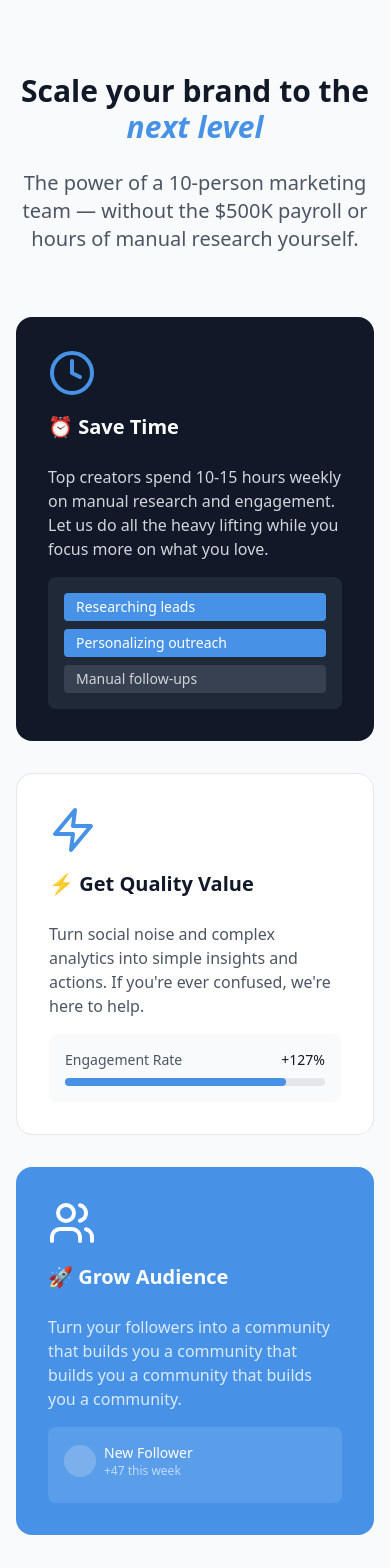
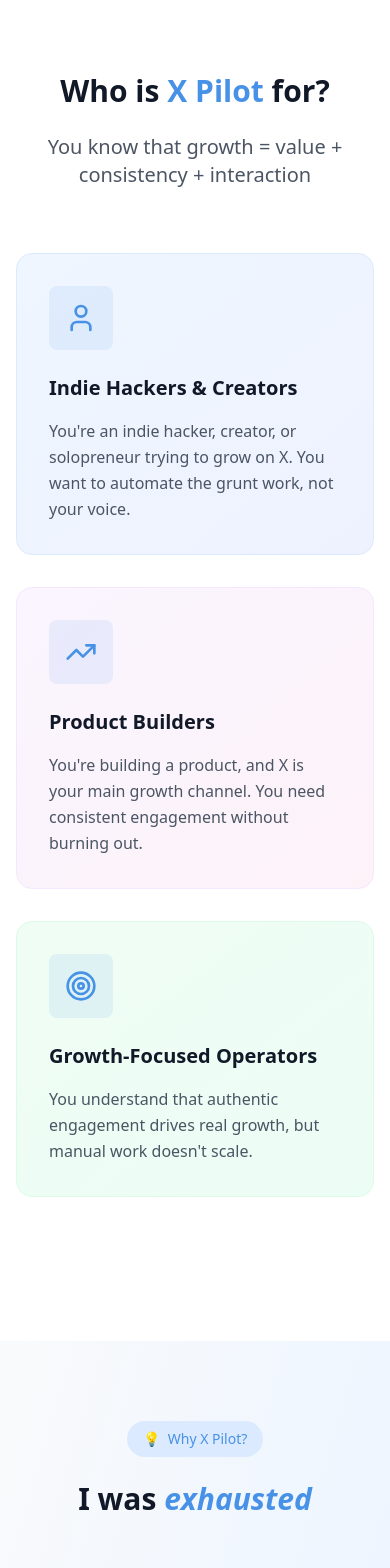
Before and after one commit to ThawingX/XPilot-landing, a React (Vite) app: page / in a window 390 px wide. Shown: the part 4040-5608 px from the top of the page. Built offline with nearby package versions, Linux system fonts and the light colour scheme.

Commit message:
feat： why  who

```diff
--- a/src/App.tsx
+++ b/src/App.tsx
@@ -666,6 +666,102 @@
           </div>
         </section>
 
+        {/* Who is X Pilot for Section */}
+        <section className="py-20 bg-white">
+          <div className="px-4 mx-auto max-w-7xl sm:px-6 lg:px-8">
+            <div className="mb-16 text-center">
+              <h2 className="mb-6 text-3xl font-bold text-gray-900 md:text-5xl">
+                Who is <span className="text-[#4792E6]">X Pilot</span> for?
+              </h2>
+              <p className="mx-auto max-w-3xl text-xl text-gray-600 mb-8">
+                You know that growth = value + consistency + interaction
+              </p>
+            </div>
+
+            <div className="grid gap-8 md:grid-cols-3 mb-16">
+              <div className="p-8 bg-gradient-to-br from-blue-50 to-indigo-50 rounded-2xl border border-blue-100 card-hover">
+                <div className="bg-[#4792E6]/10 p-4 rounded-lg w-fit mb-6">
+                  <User className="h-8 w-8 text-[#4792E6]" />
+                </div>
+                <h3 className="mb-4 text-xl font-semibold text-gray-900">Indie Hackers & Creators</h3>
+                <p className="leading-relaxed text-gray-600">
+                  You're an indie hacker, creator, or solopreneur trying to grow on X. You want to automate the grunt work, not your voice.
+                </p>
+              </div>
+
+              <div className="p-8 bg-gradient-to-br from-purple-50 to-pink-50 rounded-2xl border border-purple-100 card-hover">
+                <div className="bg-[#4792E6]/10 p-4 rounded-lg w-fit mb-6">
+                  <TrendingUp className="h-8 w-8 text-[#4792E6]" />
+                </div>
+                <h3 className="mb-4 text-xl font-semibold text-gray-900">Product Builders</h3>
+                <p className="leading-relaxed text-gray-600">
+                  You're building a product, and X is your main growth channel. You need consistent engagement without burning out.
+                </p>
+              </div>
+
+              <div className="p-8 bg-gradient-to-br from-green-50 to-emerald-50 rounded-2xl border border-green-100 card-hover">
+                <div className="bg-[#4792E6]/10 p-4 rounded-lg w-fit mb-6">
+                  <Target className="h-8 w-8 text-[#4792E6]" />
+                </div>
+                <h3 className="mb-4 text-xl font-semibold text-gray-900">Growth-Focused Operators</h3>
+                <p className="leading-relaxed text-gray-600">
+                  You understand that authentic engagement drives real growth, but manual work doesn't scale.
+                </p>
+              </div>
+            </div>
+          </div>
+        </section>
+
+        {/* Why X Pilot Section */}
+        <section className="py-20 bg-gradient-to-br from-gray-50 via-blue-50 to-indigo-50">
+          <div className="px-4 mx-auto max-w-7xl sm:px-6 lg:px-8">
+            <div className="mb-16 text-center">
+              <div className="inline-flex items-center gap-2 px-4 py-2 mb-6 text-sm font-medium text-[#4792E6] bg-blue-100 rounded-full">
+                <span>💡</span>
+                <span>Why X Pilot?</span>
+              </div>
+              <h2 className="mb-6 text-3xl font-bold text-gray-900 md:text-5xl">
+                I was <span className="text-[#4792E6] italic">exhausted</span>
+              </h2>
+            </div>
+
+            <div className="mx-auto max-w-4xl">
+              <div className="p-8 mb-8 bg-white rounded-2xl border border-gray-200 shadow-lg">
+                <p className="mb-6 text-lg leading-relaxed text-gray-700">
+                  Running my X account meant writing posts, replying to comments, engaging with others, and sending DMs — every day, all day.
+                  The more time I spent, the harder it was to stay consistent and get results.
+                </p>
+                <p className="mb-6 text-lg leading-relaxed text-gray-700">
+                  AI was powerful, but what I needed was:
+                </p>
+                <div className="p-6 mb-6 bg-gradient-to-r from-[#4792E6]/10 to-blue-100 rounded-xl border-l-4 border-[#4792E6]">
+                  <p className="text-lg font-semibold text-gray-900">
+                    A tool that connects strategy + content + interaction — all in one loop.
+                  </p>
+                </div>
+                <p className="mb-6 text-lg leading-relaxed text-gray-700">
+                  So I built it:
+                </p>
+                <div className="p-6 mb-6 bg-gradient-to-r from-[#4792E6] to-blue-600 rounded-xl text-white">
+                  <p className="text-lg font-semibold text-center">
+                    X Pilot = Content Engine + AI Replies + Scheduling + Growth Strategy
+                  </p>
+                </div>
+                <div className="grid gap-4 md:grid-cols-2">
+                  <div className="p-4 bg-red-50 rounded-lg border border-red-200">
+                    <p className="text-sm font-medium text-red-800 mb-2">❌ It's NOT for "ghostwriting"</p>
+                    <p className="text-sm text-red-700">Generic AI content that sounds robotic</p>
+                  </div>
+                  <div className="p-4 bg-green-50 rounded-lg border border-green-200">
+                    <p className="text-sm font-medium text-green-800 mb-2">✅ It's FOR authentic scaling</p>
+                    <p className="text-sm text-green-700">People who want to own their vibe and scale their voice — without doing everything manually</p>
+                  </div>
+                </div>
+              </div>
+            </div>
+          </div>
+        </section>
+
         {/* Benefits Section */}
         <section className="py-20 bg-gray-50">
           <div className="px-4 mx-auto max-w-7xl sm:px-6 lg:px-8">
@@ -677,6 +773,17 @@
               <p className="mx-auto max-w-3xl text-xl text-gray-600">
                 The power of a 10-person marketing team — without the $500K payroll or hours of manual research yourself.
               </p>
+              <div className="flex justify-center items-center gap-4 mt-8">
+                <div className="px-4 py-2 bg-white rounded-full border border-gray-200 shadow-sm">
+                  <span className="text-sm font-medium text-gray-600">🎯 Strategic Growth</span>
+                </div>
+                <div className="px-4 py-2 bg-white rounded-full border border-gray-200 shadow-sm">
+                  <span className="text-sm font-medium text-gray-600">⚡ Authentic Voice</span>
+                </div>
+                <div className="px-4 py-2 bg-white rounded-full border border-gray-200 shadow-sm">
+                  <span className="text-sm font-medium text-gray-600">🚀 Scalable Results</span>
+                </div>
+              </div>
             </div>
 
             <div className="grid gap-8 md:grid-cols-3">
```
